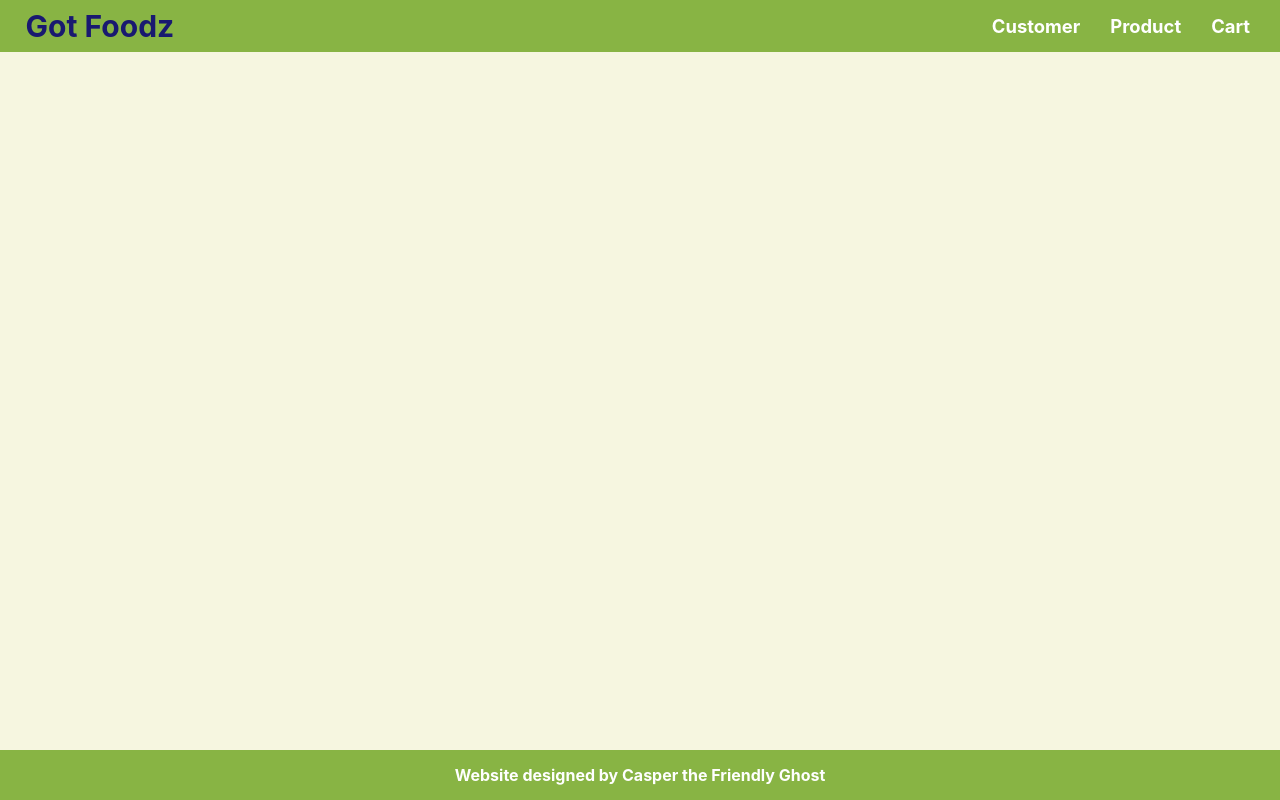
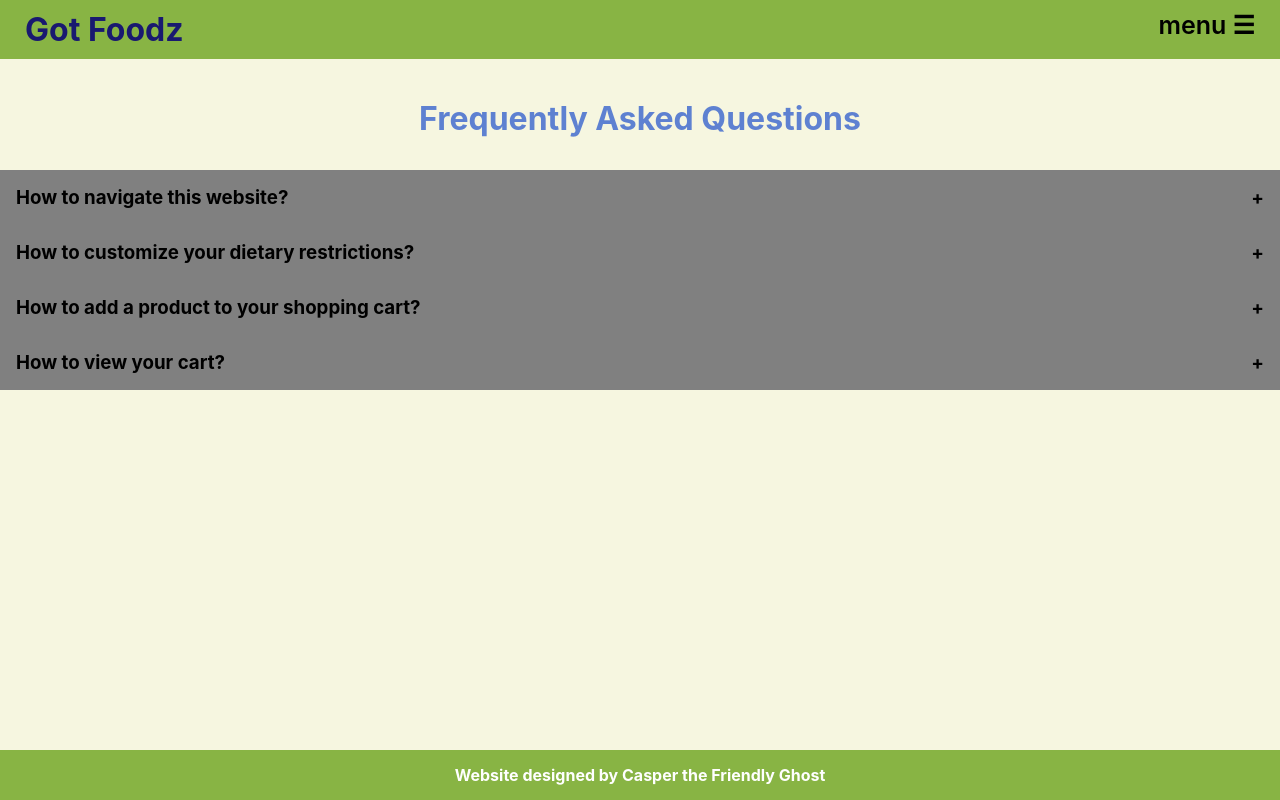
Before and after one commit to jsoon049/3125-L3, a React (Create React App) app: page /3125-L3/faq in a window 1280 px wide. Built offline with nearby package versions, Linux system fonts and the light colour scheme.

Commit message:
Added styling

```diff
--- a/src/App.css
+++ b/src/App.css
@@ -6,11 +6,11 @@ html, body, #root, .appContainer {
   height: 100%;
 }
 
-.customer, .cart {
+.customer, .cart, .faqContainer {
   height: 78%;
 }
 
-button {
+.btn {
   margin-bottom: 15px;
   padding: 5px 15px;
   cursor: pointer;
@@ -26,13 +26,13 @@ h1 {
 }
 
 @media only screen and (min-width: 1224px) {
-  html, body, #root, .appContainer, .prod, .customer, .cart {
+  html, body, #root, .appContainer, .prod, .customer, .cart, .faqContainer {
     height: 90%;
   }
 }
 
 @media only screen and (min-width: 1824px) {
-  html, body, #root, .appContainer, .prod, .customer, .cart{
+  html, body, #root, .appContainer, .prod, .customer, .cart, .faqContainer{
     height: 100%;
   }
 }
--- a/src/App.js
+++ b/src/App.js
@@ -4,6 +4,8 @@ import { Header } from "./components/Header";
 import { Customer } from "./components/Customer";
 import { Product } from "./components/Product";
 import { Cart } from "./components/Cart";
+import { Delivery } from "./components/Delivery";
+import { FAQ } from "./components/Faq";
 import { Footer } from "./components/Footer";
 import "./App.css";
 import { GlobalProvider } from "./components/GlobalState";
@@ -24,6 +26,12 @@ function App() {
             <Route path="/3125-L3/cart">
               <Cart />
             </Route>
+            <Route path="/3125-L3/delivery">
+              <Delivery />
+            </Route>
+            <Route path="/3125-L3/faq">
+              <FAQ />
+            </Route>
           </Switch>
           <Footer />
         </Router>
--- /dev/null
+++ b/src/components/Delivery.js
@@ -0,0 +1,9 @@
+import React from 'react'
+
+export const Delivery = () => {
+    return (
+        <div>
+            <h1>Delivery</h1>
+        </div>
+    )
+}
--- /dev/null
+++ b/src/components/Faq.css
@@ -0,0 +1,30 @@
+h3, p {
+    padding: 0;
+    margin: 0;
+}
+
+.accordion {
+  /* max-width: 600px; */
+  margin: 2rem auto;
+}
+
+.accordion-title {
+  display: flex;
+  flex-direction: row;
+  justify-content: space-between;
+  cursor: pointer;
+  background-color: grey;
+}
+
+.accordion-title:hover {
+  background-color: grey;
+}
+
+.accordion-title,
+.accordion-content {
+  padding: 1rem;
+}
+
+.accordion-content {
+  background-color: grey;
+}
--- /dev/null
+++ b/src/components/Faq.js
@@ -0,0 +1,38 @@
+import React from 'react'
+import {FaqItem} from './FaqItem'
+import './Faq.css'
+
+export const FAQ = () => {
+    return (
+        <div className="faqContainer">
+            <h1>Frequently Asked Questions</h1>
+            <div className="accordion">
+                <FaqItem
+                    title="How to navigate this website?"
+                    content="Click the icon with the 3 horizontal bars at the top left of the page to access the sidebar menu.
+                    From there select a specific section of the site you would like to view."
+                />
+                <FaqItem
+                    title="How to customize your dietary restrictions?"
+                    content="Navigate to the sidebar menu and click on the customer section.
+                    Select the checkboxes if that particular dietary restrition applies for you and
+                    click on the save preferences button to save your preferences."
+                />
+                <FaqItem
+                    title="How to add a product to your shopping cart?"
+                    content="Navigate to the sidebar menu and click on the product section.
+                    All of our products will be shown unless you added some dietary restrictions.
+                    Click on the add to cart button to add a product to your cart.
+                    A message will appear on your screen as confirmation that the product was succesfully
+                    added to your cart."
+                />
+                <FaqItem
+                    title="How to view your cart?"
+                    content="Navigate to the sidebar menu and click on the cart section.
+                    From there you will be able view all the items in your cart along with their price.
+                    Your total price will also be shown."
+                />
+            </div>
+        </div>
+    )
+}
--- /dev/null
+++ b/src/components/FaqItem.js
@@ -0,0 +1,14 @@
+import React, { useState } from "react";
+
+export const FaqItem = ({ title, content }) => {
+  const [active, setActive] = useState(false);
+  return (
+    <div className="accordion-item">
+      <div className="accordion-title" onClick={() => setActive(!active)}>
+        <h3>{title}</h3>
+        <h3>{active ? '-' : '+'}</h3>
+      </div>
+      {active && <p className="accordion-content">{content}</p>}
+    </div>
+  );
+};
--- a/src/components/Header.css
+++ b/src/components/Header.css
@@ -1,22 +1,63 @@
+.header {
+  /* display: flex;
+  justify-content: space-between;
+  align-items: center; */
+  background-color: #88b444;
+  padding: 10px 25px;
+}
+
 .brand {
   margin: 0;
   color: midnightblue;
-  left: 2%;
-  top: 15%;
+  text-align: left;
 }
 
-.header {
-  display: flex;
-  justify-content: flex-end;
-  align-items: center;
-  padding: 15px 0;
-  background-color: #88b444;
-  position: sticky;
+.sidenav {
+  height: 100%;
+  position: fixed;
+  z-index: 1;
   top: 0;
-  width: 100%;
+  right: 0;
+  background-color: white;
+  transition: 0.5s;
+  padding-left: 0;
+  margin: 0;
 }
 
-a {
+.sidenav li {
+  list-style: none;
+}
+
+.sidenav li a {
+  padding: 8px 8px 8px 32px;
+  text-decoration: none;
+  font-size: 25px;
+  color: grey;
+  display: block;
+  transition: 0.3s;
+  text-align: right;
+}
+
+.sidenav a:hover {
+  color: #f1f1f1;
+}
+
+.openbtn {
+  font-size: 25px;
+  font-weight: 600;
+  float: right;
+}
+
+.closebtn {
+  font-size: 35px;
+  float: left;
+  border: none;
+  background-color: white;
+}
+
+
+
+/* a {
   color: white;
   text-decoration: none;
   transition: all 0.3s ease;
@@ -27,9 +68,9 @@ a:hover {
   opacity: 0.7;
 }
 
-.nav-links {
+.nav-links { */
   /* padding: 0; */
-  margin: 0;
+  /* margin: 0;
   list-style: none;
 }
 
@@ -58,5 +99,5 @@ a:hover {
   .header {
     flex-direction: column;
     flex-wrap: wrap;
-  }
-}
+  } */
+/* }  */
--- a/src/components/Header.js
+++ b/src/components/Header.js
@@ -1,22 +1,53 @@
-import React from "react";
+import React, { useState } from "react";
 import { Link } from "react-router-dom";
 import "./Header.css";
 
 export const Header = () => {
+  const [open, setOpen] = useState(false);
   return (
     <div className="header">
-      <h2 className="brand">Got Foodz</h2>
-      <ul className="nav-links">
+      <span
+        style={!open ? { display: "" } : { visibility: "hidden" }}
+        onClick={() => setOpen(true)}
+        className="openbtn"
+      >
+        menu &#9776;
+      </span>
+      <h1 className="brand">Got Foodz</h1>
+      <div>
+        {open && (
+          <ul className="sidenav">
+            <button className="closebtn" onClick={() => setOpen(false)}>
+              &times;
+            </button>
             <li>
-          <Link to="/3125-L3/">Customer</Link>
+              <Link to="/3125-L3/" onClick={() => setOpen(false)}>
+                Customer
+              </Link>
             </li>
             <li>
-          <Link to="/3125-L3/product">Product</Link>
+              <Link to="/3125-L3/product" onClick={() => setOpen(false)}>
+                Product
+              </Link>
             </li>
             <li>
-          <Link to="/3125-L3/cart">Cart</Link>
+              <Link to="/3125-L3/cart" onClick={() => setOpen(false)}>
+                Cart
+              </Link>
+            </li>
+            <li>
+              <Link to="/3125-L3/delivery" onClick={() => setOpen(false)}>
+                Delivery
+              </Link>
+            </li>
+            <li>
+              <Link to="/3125-L3/faq" onClick={() => setOpen(false)}>
+                FAQ
+              </Link>
             </li>
           </ul>
+        )}
+      </div>
     </div>
   );
 };
```
Lines whose indentation alone changed are shown as unchanged.
